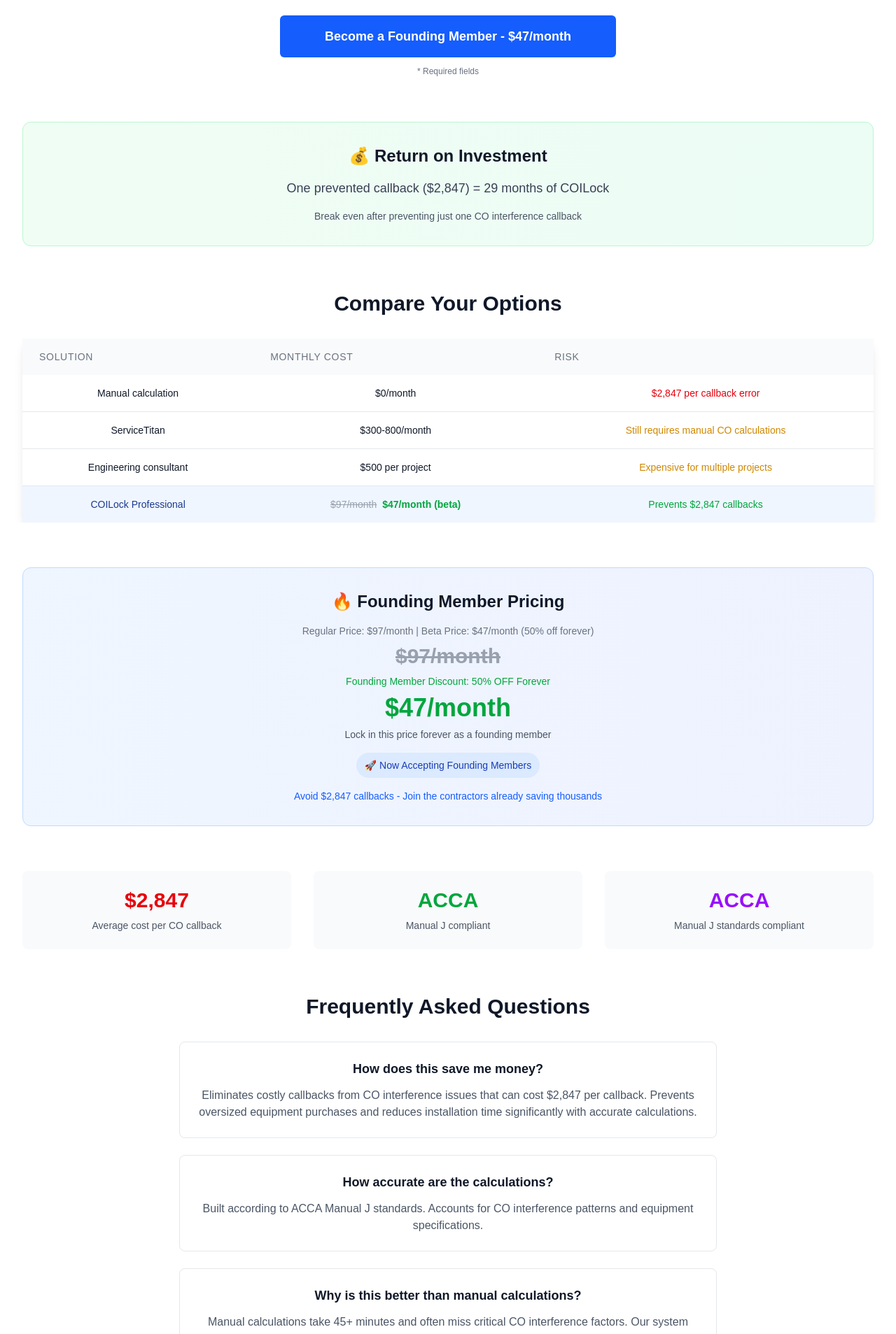
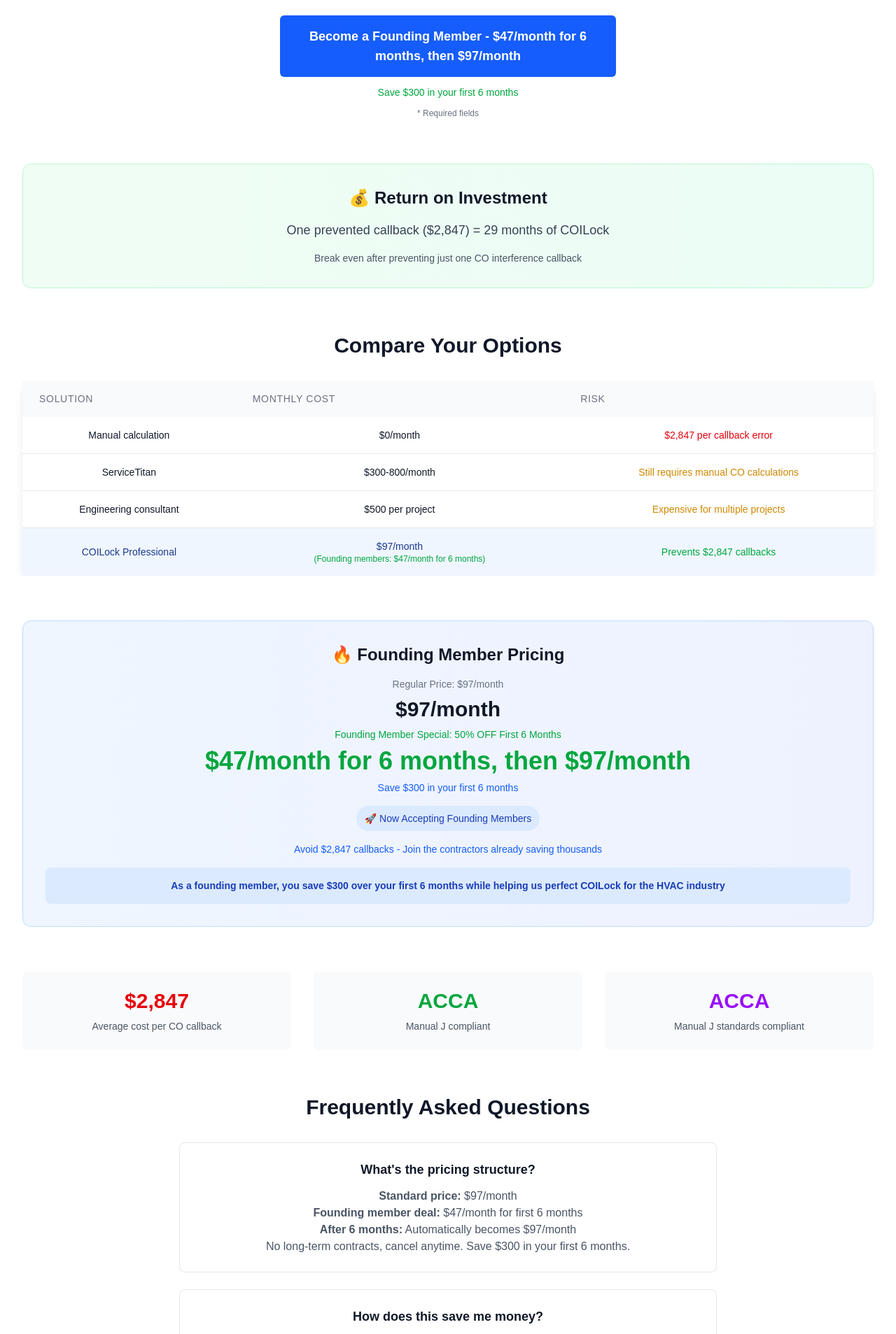
Before and after one commit to AlanSinclair-spec/coilock, a Next.js app: page / in a window 1280 px wide. Shown: the part 613-2520 px from the top of the page at 70% size. Built offline with nearby package versions, Linux system fonts and the light colour scheme.

Commit message:
Update pricing structure to 6-month founding member discount: /month for 6 months, then /month with  savings

```diff
--- a/src/app/page.tsx
+++ b/src/app/page.tsx
@@ -115,7 +115,7 @@
             Professional CO Compliance System - 70% Less Than ServiceTitan
           </p>
           <p className="text-base sm:text-lg text-blue-600 font-semibold mb-6 sm:mb-8 px-4">
-            Early Access Now Available - Founding Member Pricing
+            Get 50% off for your first 6 months as a founding member
           </p>
 
           {/* Credibility markers */}
@@ -217,8 +217,12 @@
               className="w-full bg-blue-600 text-white px-6 py-4 rounded-md text-base sm:text-lg font-semibold hover:bg-blue-700 hover:shadow-lg transform hover:-translate-y-0.5 disabled:opacity-50 disabled:transform-none transition-all duration-200 min-h-[44px]"
               onClick={() => trackEvent('cta_click', { location: 'hero_form', button_text: 'become_founding_member' })}
             >
-              {isLoading ? 'Joining...' : 'Become a Founding Member - $47/month'}
+              {isLoading ? 'Joining...' : 'Become a Founding Member - $47/month for 6 months, then $97/month'}
             </button>
+
+            <div className="text-center mt-3">
+              <p className="text-sm text-green-600 font-medium">Save $300 in your first 6 months</p>
+            </div>
 
             <p className="text-sm sm:text-xs text-gray-500 mt-3 text-center">* Required fields</p>
           </form>
@@ -278,8 +282,8 @@
                     <tr className="bg-blue-50">
                       <td className="px-4 sm:px-6 py-3 sm:py-4 text-sm font-medium text-blue-900">COILock Professional</td>
                       <td className="px-4 sm:px-6 py-3 sm:py-4 text-sm text-blue-900">
-                        <span className="line-through text-gray-400">$97/month</span>
-                        <span className="ml-2 font-bold text-green-600">$47/month (beta)</span>
+                        <div>$97/month</div>
+                        <div className="text-xs text-green-600">(Founding members: $47/month for 6 months)</div>
                       </td>
                       <td className="px-4 sm:px-6 py-3 sm:py-4 text-sm text-green-600 font-medium">Prevents $2,847 callbacks</td>
                     </tr>
@@ -294,30 +298,37 @@
             <div className="text-center">
               <div className="text-xl sm:text-2xl font-bold text-gray-900 mb-3 sm:mb-4">🔥 Founding Member Pricing</div>
 
-              {/* Version B: $97 with $47 beta discount */}
+              {/* Version B: $97 with $47 founding member discount */}
               {version === 'B' && (
                 <div className="mb-4">
-                  <div className="text-sm text-gray-500 mb-2">Regular Price: $97/month | Beta Price: $47/month (50% off forever)</div>
-                  <div className="text-2xl sm:text-3xl font-bold text-gray-400 line-through mb-2">$97/month</div>
-                  <div className="text-sm text-green-600 font-medium mb-2">Founding Member Discount: 50% OFF Forever</div>
-                  <div className="text-3xl sm:text-4xl font-bold text-green-600 mb-2">$47/month</div>
-                  <div className="text-sm text-gray-600">Lock in this price forever as a founding member</div>
+                  <div className="text-sm text-gray-500 mb-2">Regular Price: $97/month</div>
+                  <div className="text-2xl sm:text-3xl font-bold text-gray-900 mb-2">$97/month</div>
+                  <div className="text-sm text-green-600 font-medium mb-2">Founding Member Special: 50% OFF First 6 Months</div>
+                  <div className="text-3xl sm:text-4xl font-bold text-green-600 mb-2">$47/month for 6 months, then $97/month</div>
+                  <div className="text-sm text-blue-600 font-medium">Save $300 in your first 6 months</div>
                 </div>
               )}
 
-              {/* Version A: Original $47 pricing */}
+              {/* Version A: Updated founding member pricing */}
               {version === 'A' && (
                 <div className="mb-4">
-                  <div className="text-3xl sm:text-4xl font-bold text-blue-600 mb-2">$47/month</div>
-                  <div className="text-sm text-gray-600">Special founding member pricing</div>
+                  <div className="text-sm text-gray-500 mb-2">Regular Price: $97/month</div>
+                  <div className="text-2xl sm:text-3xl font-bold text-gray-900 mb-2">$97/month</div>
+                  <div className="text-sm text-green-600 font-medium mb-2">Founding Member Special: 50% OFF First 6 Months</div>
+                  <div className="text-3xl sm:text-4xl font-bold text-green-600 mb-2">$47/month for 6 months, then $97/month</div>
+                  <div className="text-sm text-blue-600 font-medium">Save $300 in your first 6 months</div>
                 </div>
               )}
 
               <div className="inline-flex items-center px-3 py-2 rounded-full text-sm font-medium bg-blue-100 text-blue-800 mb-4">
                 🚀 Now Accepting Founding Members
               </div>
-              <div className="text-sm text-blue-600 font-medium">
+              <div className="text-sm text-blue-600 font-medium mb-4">
                 Avoid $2,847 callbacks - Join the contractors already saving thousands
+              </div>
+
+              <div className="bg-blue-100 p-4 rounded-lg text-sm text-blue-800">
+                <strong>As a founding member, you save $300 over your first 6 months while helping us perfect COILock for the HVAC industry</strong>
               </div>
             </div>
           </div>
@@ -344,6 +355,16 @@
             <h2 className="text-3xl font-bold text-gray-900 mb-8 text-center">Frequently Asked Questions</h2>
 
             <div className="space-y-6">
+              <div className="bg-white border border-gray-200 rounded-lg p-6">
+                <h3 className="text-lg font-semibold text-gray-900 mb-3">What's the pricing structure?</h3>
+                <p className="text-gray-600">
+                  <strong>Standard price:</strong> $97/month<br/>
+                  <strong>Founding member deal:</strong> $47/month for first 6 months<br/>
+                  <strong>After 6 months:</strong> Automatically becomes $97/month<br/>
+                  No long-term contracts, cancel anytime. Save $300 in your first 6 months.
+                </p>
+              </div>
+
               <div className="bg-white border border-gray-200 rounded-lg p-6">
                 <h3 className="text-lg font-semibold text-gray-900 mb-3">How does this save me money?</h3>
                 <p className="text-gray-600">
```
